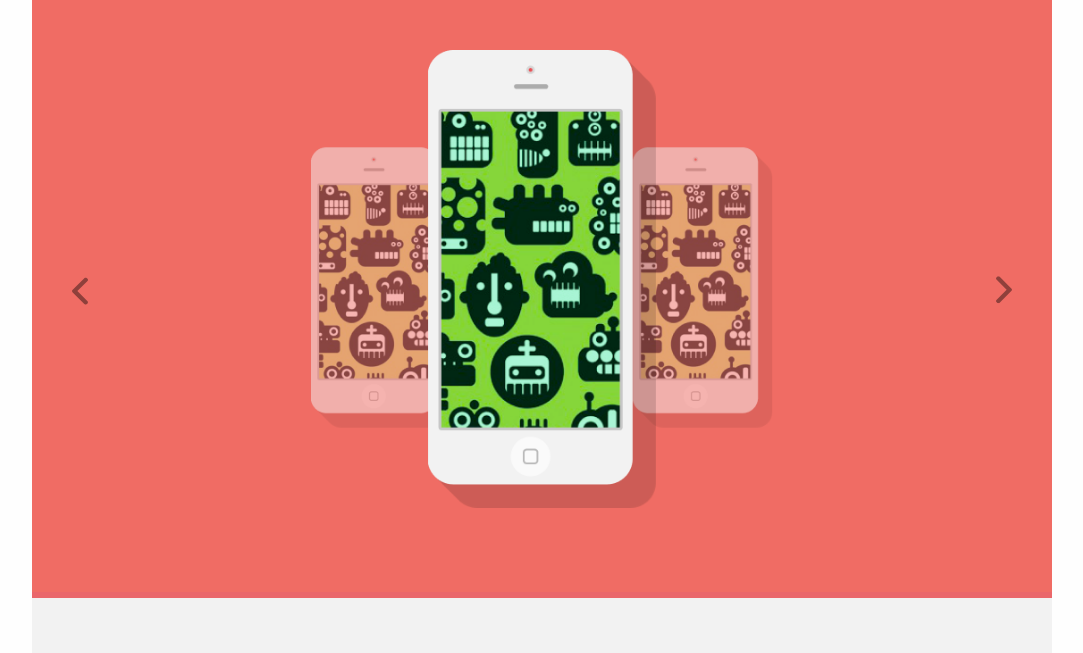
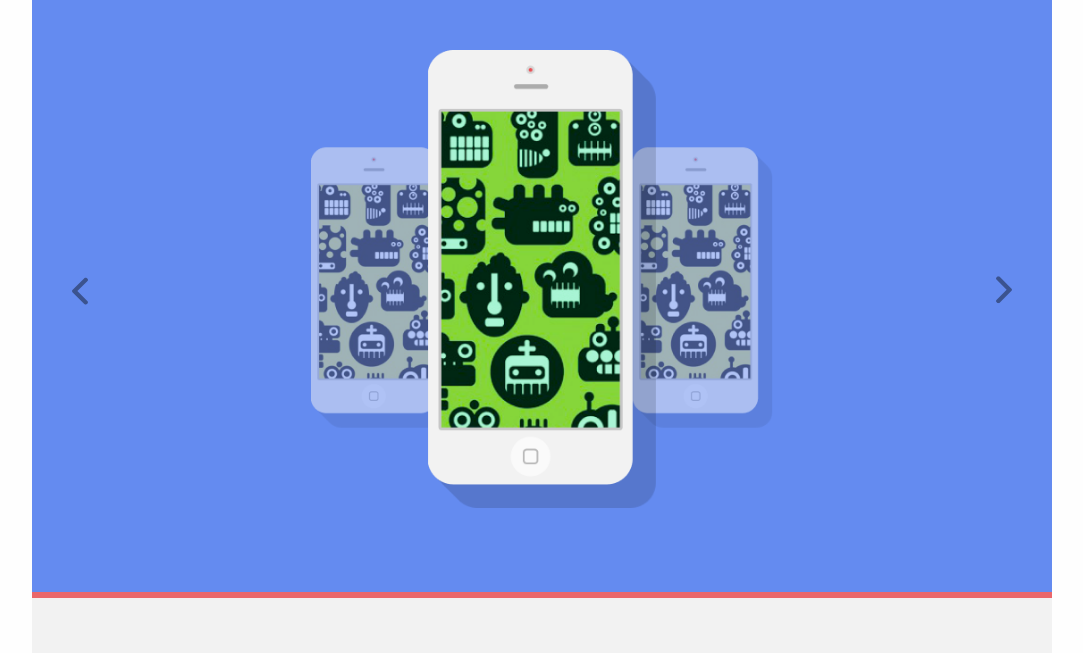
Before and after one commit to tlmnnk/singolo, a website: page index.html in a window 1280 px wide. Both pictures are taken after a click on the element 178 px from the left and 377 px from the top of the page. Shown: the part 98-751 px from the top of the page, without its empty margins (98-1181 px from the left). Drawn offline with nearby package versions, Linux system fonts and the light colour scheme; files that its build step writes are made by us from their sources.

Commit message:
feat: add background color change on slider

```diff
--- a/sass/component/_slider.scss
+++ b/sass/component/_slider.scss
@@ -1,7 +1,7 @@
 .slider {
     padding-top: 53px;
     padding-bottom: 84px;
-    background-color: #f06c64;
+    background-color: rgb(240, 108, 100);
     border-bottom: solid 6px #ea676b;
 }
 
--- a/script.js
+++ b/script.js
@@ -1,6 +1,9 @@
 document.addEventListener('DOMContentLoaded', () => {
     const navMenu = document.getElementById('menu');
     const menuItems = document.querySelectorAll('li a');
+
+    const slider = document.getElementById('slider');
+
 
     const prev = document.getElementById('prev');
     const next = document.getElementById('next');
@@ -19,6 +22,8 @@ document.addEventListener('DOMContentLoaded', () => {
 
 
     function nextSlide() {
+        let sliderStyles = window.getComputedStyle(slider);
+        sliderStyles.backgroundColor === 'rgb(240, 108, 100)' ? slider.style.backgroundColor = 'rgb(100, 139, 240)' : slider.style.backgroundColor = 'rgb(240, 108, 100)';
         index++;
         if(index === totalSlides) {index = 0;}
 
@@ -26,9 +31,13 @@ document.addEventListener('DOMContentLoaded', () => {
             slides[i].classList.remove('slide--active');
         }
         slides[index].classList.add('slide--active');
+
+
     }
 
     function prevSlide() {
+        let sliderStyles = window.getComputedStyle(slider);
+        sliderStyles.backgroundColor === 'rgb(240, 108, 100)' ? slider.style.backgroundColor = 'rgb(100, 139, 240)' : slider.style.backgroundColor = 'rgb(240, 108, 100)';
 
         if(index === 0) {index = totalSlides;}
         index--;
```
